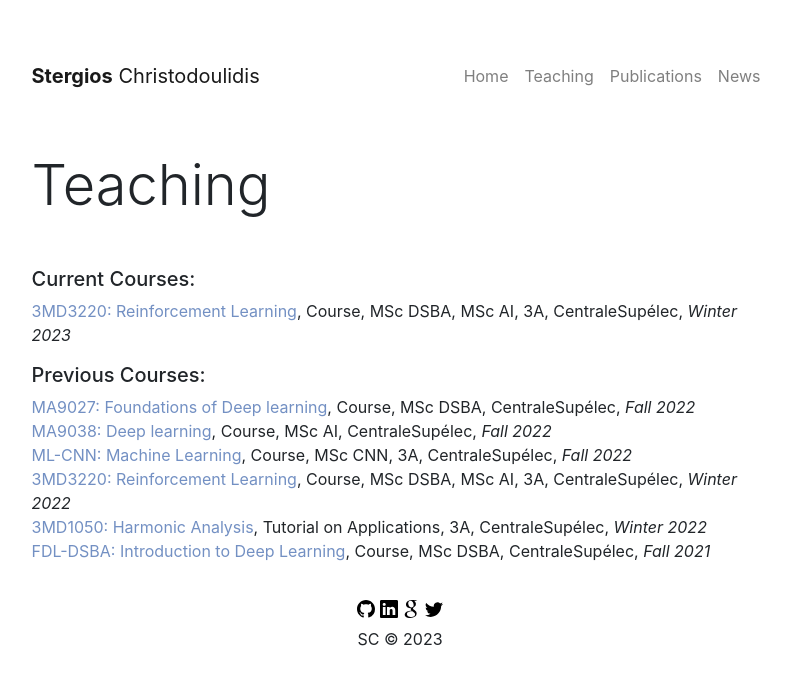
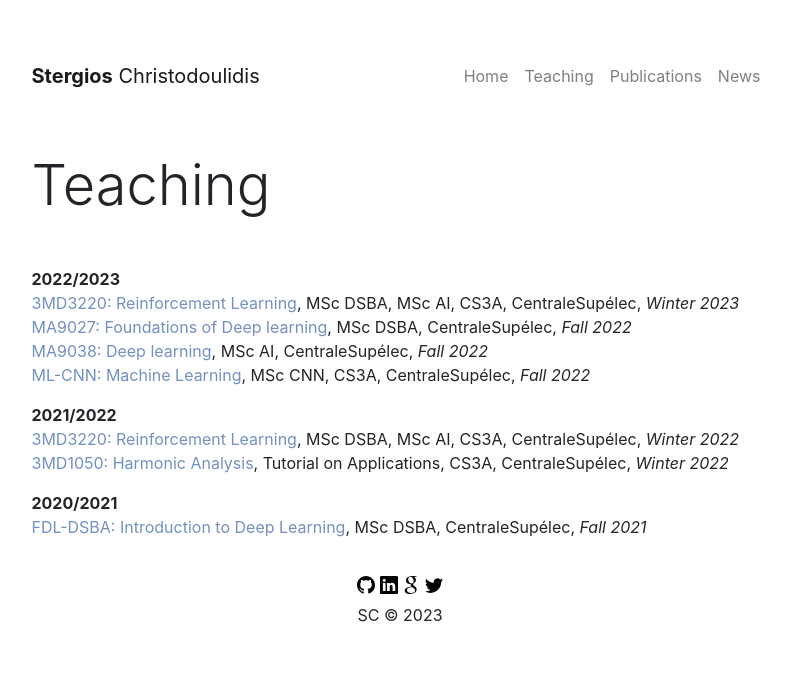
Before and after one commit to stergioc/stergioc.github.io, a Jekyll site: the page built from teaching.md, in a window 1280 px wide. Shown: the top 685 px of the page, without its empty margins (240-1031 px from the left). Built offline with Jekyll 4.4.1, drawn with Linux system fonts in a browser that asks for light colours; nearby versions of some CDN libraries.

Commit message:
new organization of the teaching

```diff
--- a/teaching.md
+++ b/teaching.md
@@ -3,15 +3,15 @@ layout: page
 title: Teaching
 ---
 
-<h5>Current Courses:</h5>
+**2022/2023**
+<a href="https://centralesupelec.edunao.com/course/view.php?id=6211" target="_blank">3MD3220: Reinforcement Learning</a>, MSc DSBA, MSc AI, CS3A, CentraleSupélec, *Winter 2023*
+<a href="https://centralesupelec.edunao.com/course/view.php?id=6101" target="_blank">MA9027: Foundations of Deep learning</a>, MSc DSBA, CentraleSupélec, *Fall 2022*
+<a href="https://centralesupelec.edunao.com/course/view.php?id=5746" target="_blank">MA9038: Deep learning</a>, MSc AI, CentraleSupélec, *Fall 2022*
+<a href="https://centralesupelec.edunao.com/course/view.php?id=6186" target="_blank">ML-CNN: Machine Learning</a>, MSc CNN, CS3A, CentraleSupélec, *Fall 2022*
 
+**2021/2022**
+<a href="https://centralesupelec.edunao.com/course/view.php?id=3753" target="_blank">3MD3220: Reinforcement Learning</a>, MSc DSBA, MSc AI, CS3A, CentraleSupélec, *Winter 2022*
+<a href="https://centralesupelec.edunao.com/course/view.php?id=3728" target="_blank">3MD1050: Harmonic Analysis</a>, Tutorial on Applications, CS3A, CentraleSupélec, *Winter 2022*
 
-<a href="https://centralesupelec.edunao.com/course/view.php?id=6211" target="_blank">3MD3220: Reinforcement Learning</a>, Course, MSc DSBA, MSc AI, 3A, CentraleSupélec, *Winter 2023*
-
-<h5>Previous Courses:</h5>
-<a href="https://centralesupelec.edunao.com/course/view.php?id=6101" target="_blank">MA9027: Foundations of Deep learning</a>, Course, MSc DSBA, CentraleSupélec, *Fall 2022*
-<a href="https://centralesupelec.edunao.com/course/view.php?id=5746" target="_blank">MA9038: Deep learning</a>, Course, MSc AI, CentraleSupélec, *Fall 2022*
-<a href="https://centralesupelec.edunao.com/course/view.php?id=6186" target="_blank">ML-CNN: Machine Learning</a>, Course, MSc CNN, 3A, CentraleSupélec, *Fall 2022*
-<a href="https://centralesupelec.edunao.com/course/view.php?id=3753" target="_blank">3MD3220: Reinforcement Learning</a>, Course, MSc DSBA, MSc AI, 3A, CentraleSupélec, *Winter 2022*
-<a href="https://centralesupelec.edunao.com/course/view.php?id=3728" target="_blank">3MD1050: Harmonic Analysis</a>, Tutorial on Applications, 3A, CentraleSupélec, *Winter 2022*
-<a href="https://centralesupelec.edunao.com/course/view.php?id=4042" target="_blank">FDL-DSBA: Introduction to Deep Learning</a>, Course, MSc DSBA, CentraleSupélec, *Fall 2021*
+**2020/2021**
+<a href="https://centralesupelec.edunao.com/course/view.php?id=4042" target="_blank">FDL-DSBA: Introduction to Deep Learning</a>, MSc DSBA, CentraleSupélec, *Fall 2021*
```
